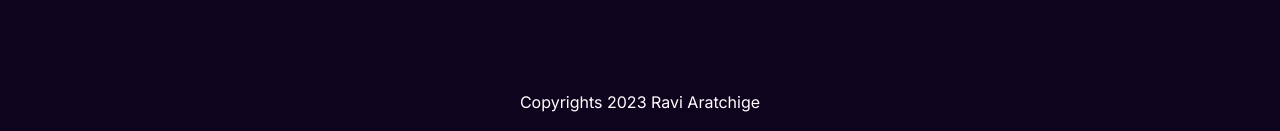
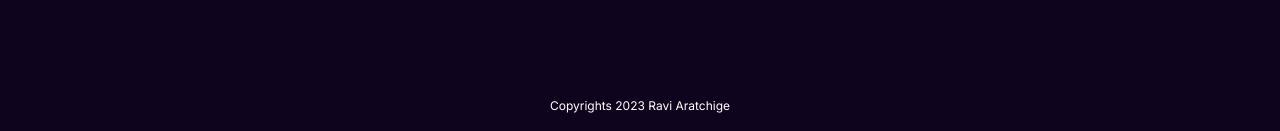
Before and after one commit to ravi-aratchige/spacefarer, a Next.js app in the folder next-app/psyche-explorer/: page / in a window 1280 px wide. Shown: the part 666-797 px from the top of the page. Built offline with nearby package versions, Linux system fonts and the light colour scheme.

Commit message:
Fixed footer font size

```diff
--- a/next-app/psyche-explorer/src/components/Footer.tsx
+++ b/next-app/psyche-explorer/src/components/Footer.tsx
@@ -2,7 +2,7 @@ import Image from "next/image";
 
 export default function Footer() {
     return (
-        <footer className="relative bottom-0 flex justify-center p-5">
+        <footer className="relative bottom-0 flex justify-center p-5 text-xs">
             <p>Copyrights 2023 Ravi Aratchige</p>
         </footer>
     )
```
